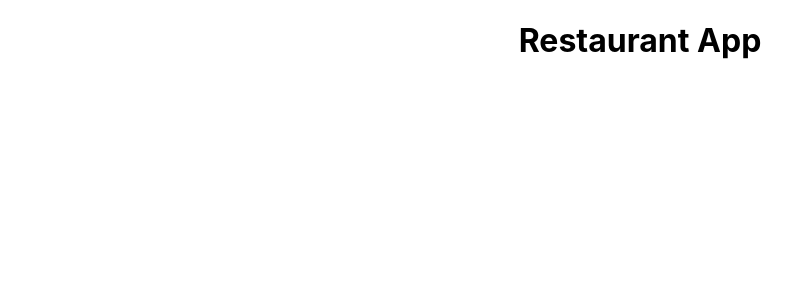
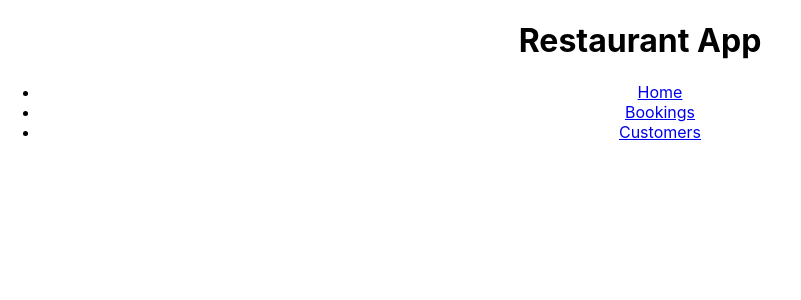
Before and after one commit to alex-woods89/Restaurant-Project, a React (Create React App) app in the folder client/: page / in a window 1280 px wide. Shown: the top 300 px of the page, without its empty margins (0-801 px from the left). Built offline with nearby package versions, Linux system fonts and the light colour scheme.

Commit message:
navbar hooks

```diff
--- a/client/package.json
+++ b/client/package.json
@@ -5,6 +5,7 @@
   "dependencies": {
     "react": "^16.11.0",
     "react-dom": "^16.11.0",
+    "react-router-dom": "^5.1.2",
     "react-scripts": "3.2.0"
   },
   "scripts": {
--- a/client/src/App.js
+++ b/client/src/App.js
@@ -1,10 +1,12 @@
 import React from 'react';
 import './App.css';
+import Main from './Main';
 
 function App() {
   return (
     <div className="App">
       <h1>Restaurant App</h1>
+      <Main />
     </div>
   );
 }
--- a/client/src/Main.js
+++ b/client/src/Main.js
@@ -1,9 +1,11 @@
 import React, { Component, Fragment } from 'react';
 import NavBar from './NavBar';
 import Booking from './bookings/components/Booking';
+import {BrowserRouter as Router, Route, Switch} from 'react-router-dom';
 
 
-export class Main extends Component {
+
+class Main extends Component {
 
     constructor(props) {
         super(props);
@@ -18,8 +20,8 @@ export class Main extends Component {
                 <Fragment>
                     <NavBar />
                     <Switch>
-                        <Route exact path="/" component={Home}/>
-                        <Route exact path="/bookings" component={Booking}/>
+                        {/* <Route exact path="/" component={Home}/> */}
+                        <Route path="/bookings" component={Booking}/>
 
                     </Switch>
                 </Fragment>
```
Also changed, not shown: 1 other file (tests, documents, lock files or other folders).
